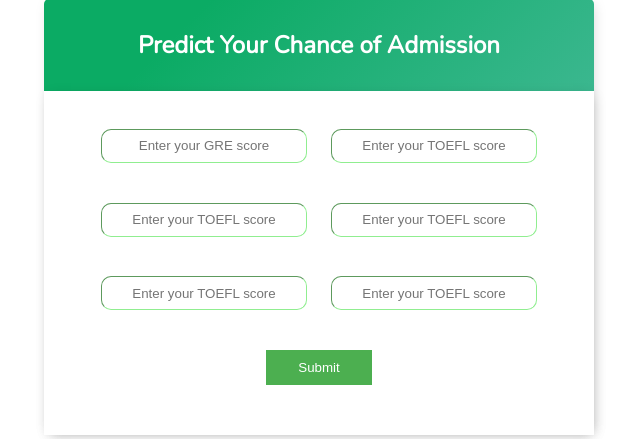
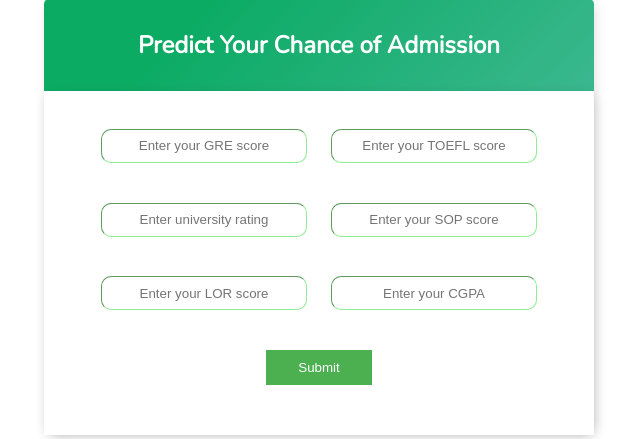
Before and after one commit to Apekchhya/University-Choice, a Django app: page / in a window 1280 px wide. Shown: the part 51-490 px from the top of the page, without its empty margins (321-961 px from the left). Run offline with Django 4.2, Linux system fonts and the light colour scheme.

Commit message:
Add files via upload

```diff
--- a/base/templates/home.html
+++ b/base/templates/home.html
@@ -10,13 +10,13 @@
 		&nbsp; &nbsp;&nbsp;
 		<input type="text" required name="toefl" id="toefl_score" placeholder="Enter your TOEFL score">
 		<br><br>
-		<input type="text" required name="toefl" id="toefl_score" placeholder="Enter your TOEFL score">
+		<input type="text" required name="toefl" id="toefl_score" placeholder="Enter university rating">
 		&nbsp; &nbsp;&nbsp;
-		<input type="text" required name="toefl" id="toefl_score" placeholder="Enter your TOEFL score">
+		<input type="text" required name="toefl" id="toefl_score" placeholder="Enter your SOP score">
 		<br><br>
-		<input type="text" required name="toefl" id="toefl_score" placeholder="Enter your TOEFL score">
+		<input type="text" required name="toefl" id="toefl_score" placeholder="Enter your LOR score">
 		&nbsp; &nbsp;&nbsp;
-		<input type="text" required name="toefl" id="toefl_score" placeholder="Enter your TOEFL score">
+		<input type="text" required name="toefl" id="toefl_score" placeholder="Enter your CGPA">
 		<br><br>
 		<input type="submit" required name="toefl" id="toefl_score" placeholder="Predict">
 
```
